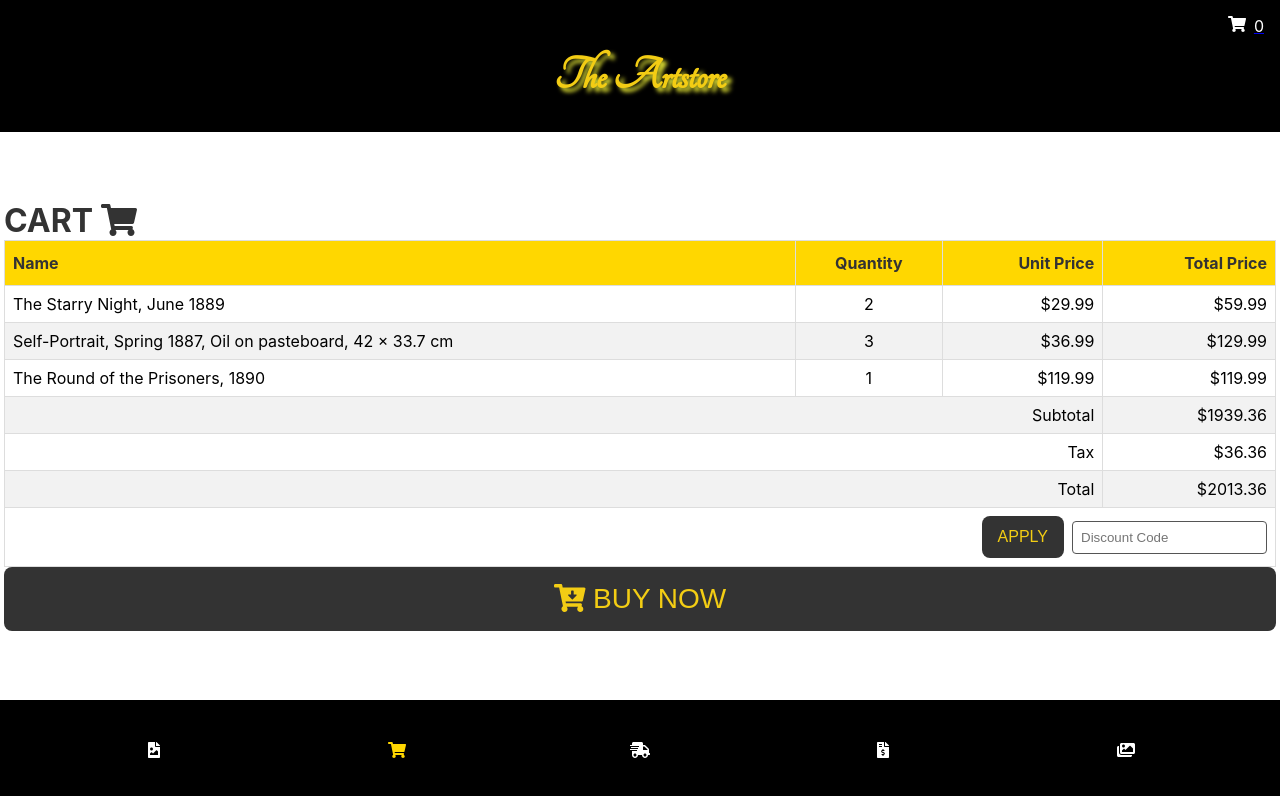
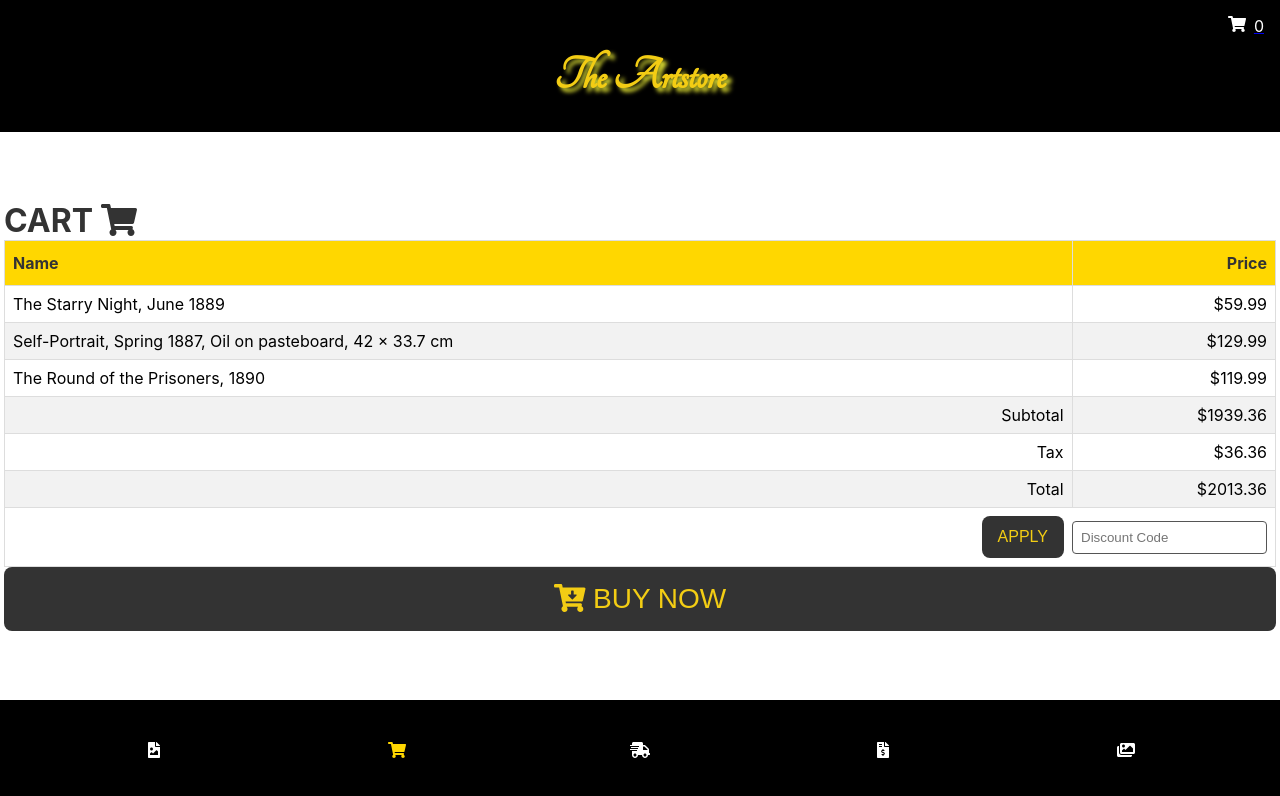
Before and after one commit to launchpadmcjeff/artstore-ui, a React (Create React App) app: page /cart in a window 1280 px wide. Shown: the top 796 px of the page. Built offline with nearby package versions, Linux system fonts and the light colour scheme.

Commit message:
simplify cart experience

```diff
--- a/src/components/Cart.js
+++ b/src/components/Cart.js
@@ -20,46 +20,38 @@ class Cart extends Component {
 
                                 <tr>
                                     <th>Name</th>
-                                    <th>Quantity</th>
-                                    <th>Unit Price</th>
-                                    <th>Total Price</th>
+                                    <th>Price</th>
                                 </tr>
                             </thead>
                             <tbody>
                                 <tr>
                                     <td>The Starry Night, June 1889</td>
-                                    <td>2</td>
-                                    <td>$29.99</td>
                                     <td>$59.99</td>
                                 </tr>
                                 <tr>
                                     <td>Self-Portrait, Spring 1887, Oil on pasteboard, 42 × 33.7 cm</td>
-                                    <td>3</td>
-                                    <td>$36.99</td>
                                     <td>$129.99</td>
                                 </tr>
                                 <tr>
                                     <td>The Round of the Prisoners, 1890</td>
-                                    <td>1</td>
-                                    <td>$119.99</td>
                                     <td>$119.99</td>
                                 </tr>
                                 <tr>
-                                    <td colSpan="3">Subtotal</td>
+                                    <td >Subtotal</td>
                                     <td>$1939.36</td>
                                 </tr>
                                 <tr>
-                                    <td colSpan="3">Tax</td>
+                                    <td >Tax</td>
                                     <td>$36.36</td>
                                 </tr>
                                 <tr>
-                                    <td colSpan="3">Total</td>
+                                    <td >Total</td>
                                     <td>$2013.36</td>
                                 </tr>
-                            </tbody>
+                                </tbody>
                             <tfoot>
                                 <tr>
-                                    <td colSpan="4">
+                                    <td colSpan="2">
                                         <button onClick={this.getOrders99}>
                                             APPLY
                                         </button>
--- a/src/index.css
+++ b/src/index.css
@@ -14,13 +14,15 @@ td, th {
 }
 
 /* td:nth-child(3), td:nth-child(4) { */
-th:nth-last-child(1), th:nth-last-child(2),
+/* th:nth-last-child(1), th:nth-last-child(2),
 td:nth-last-child(1), td:nth-last-child(2) {
   text-align: right;
+} */
+th:nth-last-child(1), td:nth-last-child(1) {
+  text-align: right;
 }
-th:nth-last-child(3),
-td:nth-last-child(3) {
-  text-align: center;
+tr:nth-last-child(3), tr:nth-last-child(2), tr:nth-last-child(1) {
+  text-align: right;
 }
 
 tr:nth-child(even){background-color: #f2f2f2;}
```
